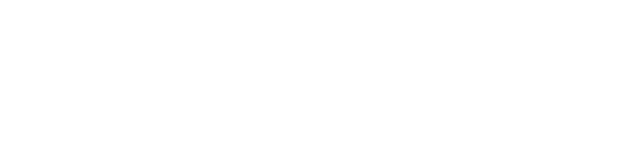
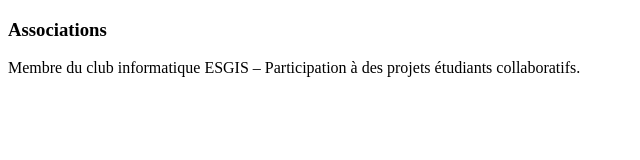
Before and after one commit to boniPacome/mon-cv, a plain HTML site: page index.html in a window 1280 px wide. Shown: the whole page, without its empty margins (0-640 px from the left). Drawn offline with Linux system fonts and the light colour scheme.

Commit message:
mise en place de la section associations

```diff
--- a/index.html
+++ b/index.html
@@ -6,6 +6,7 @@
     <title>Document</title>
 </head>
 <body>
-
+    <h3>Associations</h3>
+<p>Membre du club informatique ESGIS – Participation à des projets étudiants collaboratifs.</p>
 </body>
 </html>
```
